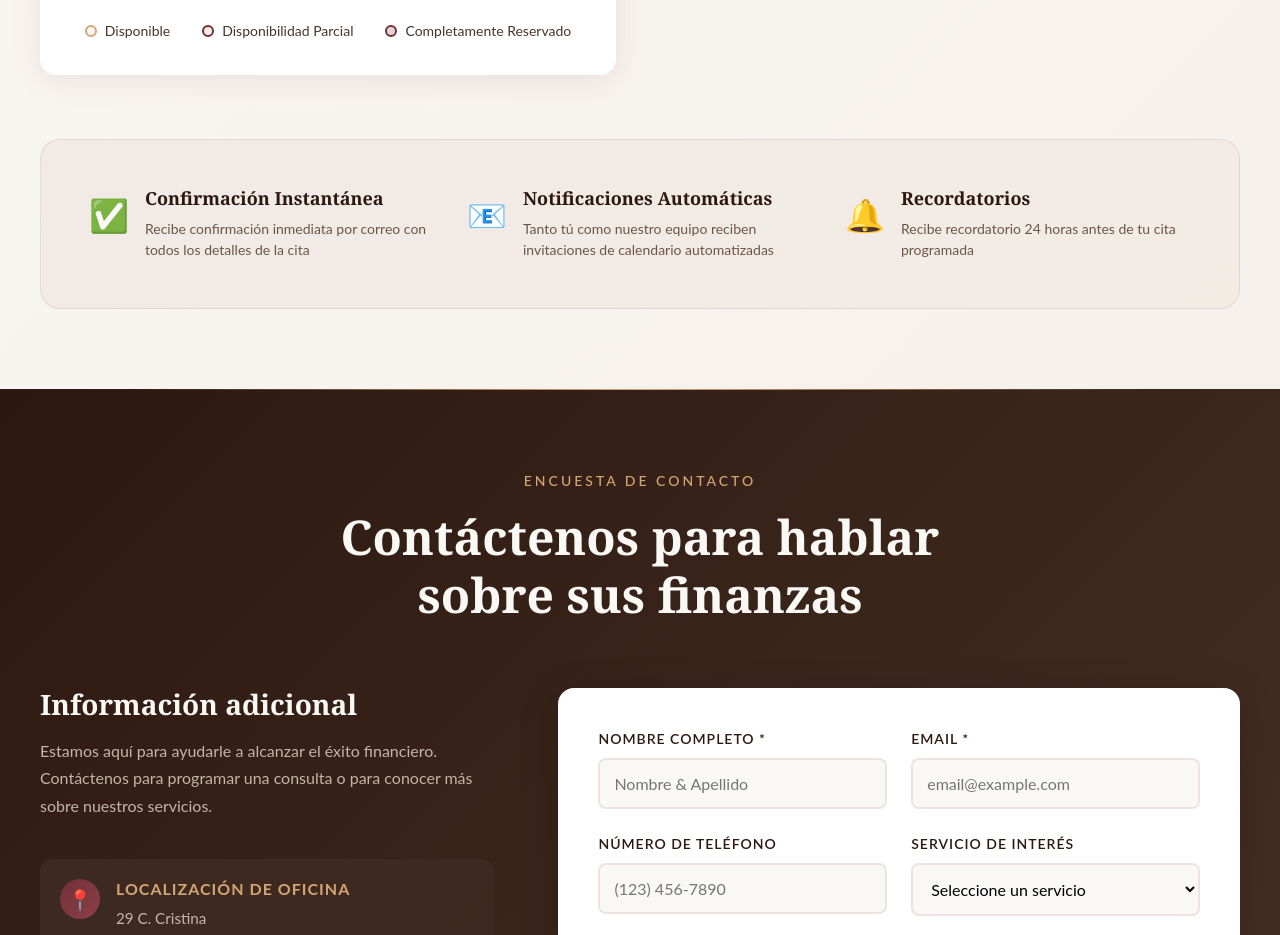
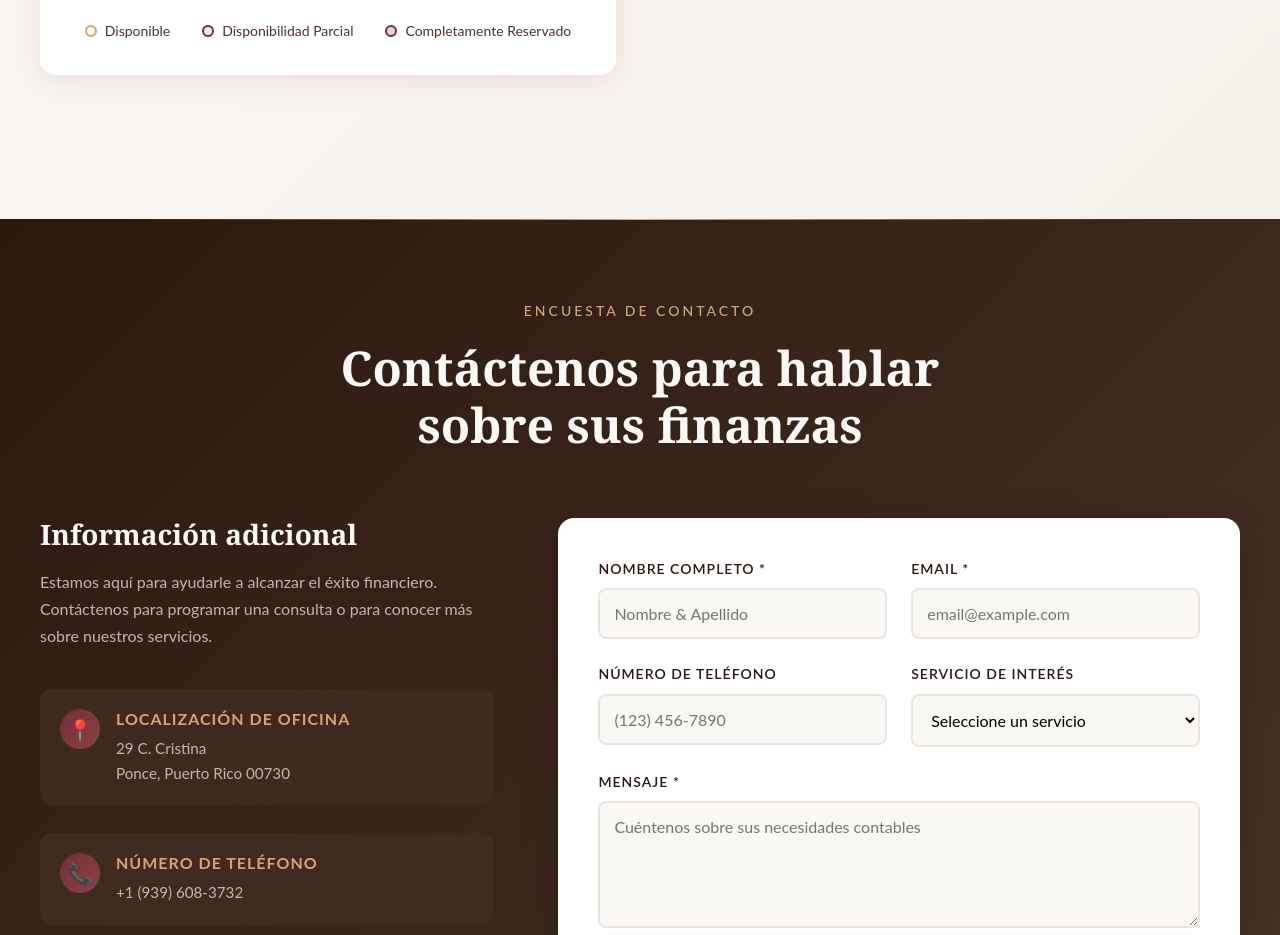
Before and after one commit to AlexisBarriera/spanishtestwebsite, a React (Vite) app: page / in a window 1280 px wide. Shown: the part 4480-5415 px from the top of the page. Built offline with nearby package versions, Linux system fonts and the light colour scheme.

Commit message:
Update BookingCalendar.tsx

```diff
--- a/src/components/BookingCalendar/BookingCalendar.tsx
+++ b/src/components/BookingCalendar/BookingCalendar.tsx
@@ -176,30 +176,6 @@ const BookingCalendar: React.FC = () => {
             )}
           </div>
         </div>
-
-        <div className="booking-features">
-          <div className="feature">
-            <span className="feature-icon">✅</span>
-            <div>
-              <h4>Confirmación Instantánea</h4>
-              <p>Recibe confirmación inmediata por correo con todos los detalles de la cita</p>
-            </div>
-          </div>
-          <div className="feature">
-            <span className="feature-icon">📧</span>
-            <div>
-              <h4>Notificaciones Automáticas</h4>
-              <p>Tanto tú como nuestro equipo reciben invitaciones de calendario automatizadas</p>
-            </div>
-          </div>
-          <div className="feature">
-            <span className="feature-icon">🔔</span>
-            <div>
-              <h4>Recordatorios</h4>
-              <p>Recibe recordatorio 24 horas antes de tu cita programada</p>
-            </div>
-          </div>
-        </div>
       </div>
 
       {confirmedBooking && (
```
